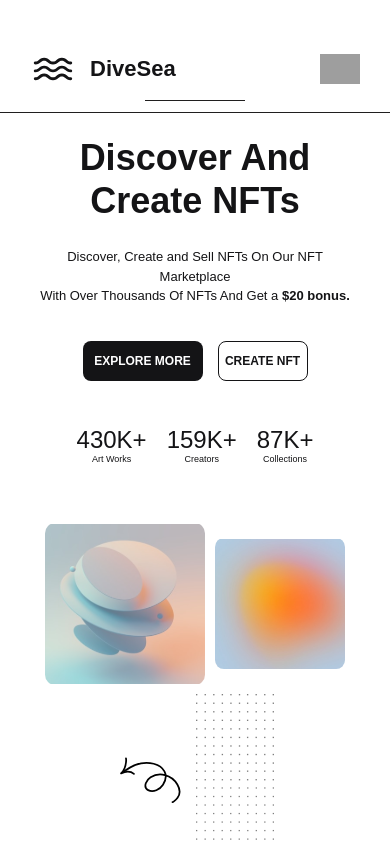
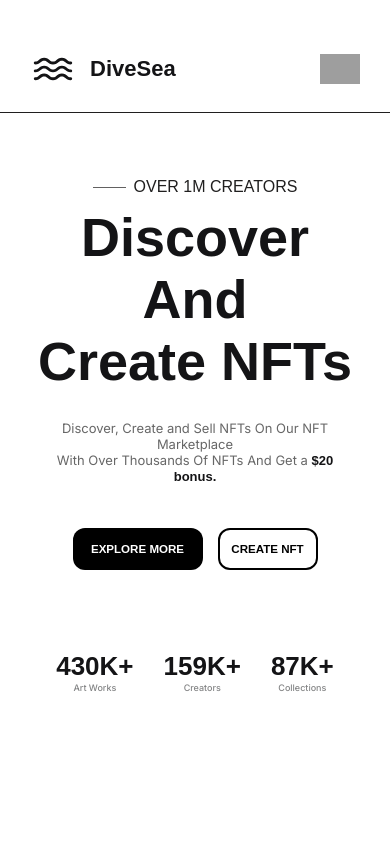
Before and after one commit to Sskutushev/nft-marketplace, a Next.js app: page / in a window 390 px wide. Shown: the top 844 px of the page. Built offline with nearby package versions, Linux system fonts and the light colour scheme; grey boxes are pictures that could not be loaded.

Commit message:
feat: Refine HeroSection button text centering and responsiveness

```diff
--- a/src/components/Hero/HeroSection.module.scss
+++ b/src/components/Hero/HeroSection.module.scss
@@ -6,16 +6,24 @@
   overflow-x: hidden;
   padding-bottom: 100px;
   display: flex;
-  padding-top: 166px;
   transition: padding-top $transition-base;
   justify-content: center;
-  position: relative; /* Added for positioning rightContainer */
+
+  @media (min-width: 1241px) {
+    padding-top: 215px;
+  }
+  @media (min-width: 769px) and (max-width: 1240px) {
+    padding-top: 152px;
+  }
+  @media (max-width: 768px) {
+    padding-top: 178px;
+  }
 }
 
 .desktopTabletHero {
   display: block;
 
-  @media (max-width: 900px) {
+  @media (max-width: 900px) { // Changed to 900px
     display: none;
   }
 }
@@ -23,50 +31,145 @@
 .mobileHero {
   display: none;
 
-  @media (max-width: 900px) {
+  @media (max-width: 900px) { // Changed to 900px
     display: block;
   }
 }
 
 .mainContainer {
+  @media (min-width: 1241px) {
+    width: 1246px;
+    height: 515px;
+  }
+  @media (min-width: 769px) and (max-width: 1240px) {
+    width: 890px;
+    height: 370px;
+  }
+}
+
+.mobileContainer {
+  @media (max-width: 768px) {
+    width: 315px;
+    height: 663px;
+  }
+}
+
+.leftContainer {
   display: flex;
-  align-items: center;
-  gap: 20px;
-  /* margin: 0 auto; removed from base */
+  flex-direction: column;
+  align-items: flex-start; // Default for desktop/tablet
+}
+
+.line {
+  width: 195px;
+  height: 1px;
+  background-color: rgba(32, 31, 31, 0.7);
+
+  @media (max-width: 1240px) {
+    width: 138px;
+  }
+}
+
+.headline {
+  font-family: $font-primary;
+  font-weight: 600;
+  font-size: 76px;
+  color: #141416;
+  width: 567px;
+  height: 168px;
+  margin-top: 10px;
+
+  @media (max-width: 1240px) {
+    font-size: 54px;
+    width: auto;
+    height: auto;
+  }
+}
+
+.subheadline {
+  font-family: $font-secondary;
+  font-size: 18px;
+  color: #676767;
+  margin-top: 28px;
+
+  strong {
+    font-weight: 600;
+    color: #141416;
+  }
+
+  @media (max-width: 1240px) {
+    font-size: 13px;
+  }
 }
 
 .buttonGroup {
   display: flex;
+  gap: 22px;
+  margin-top: 44px;
+
+  @media (max-width: 1240px) {
+    gap: 15px;
+  }
 }
 
 .exploreButton, .createButton {
   @include button-reset;
-  font-family: 'Poppins', sans-serif;
+  text-transform: uppercase;
+  border-radius: 12px;
+  font-family: $font-primary;
   font-weight: 600;
-  text-transform: uppercase;
+  font-size: 16px;
+  transition: all $transition-base;
+  white-space: nowrap;
+  display: flex; // Added for centering text
+  justify-content: center; // Added for centering text
+  align-items: center; // Added for centering text
 }
 
 .exploreButton {
-  background-color: $black-secondary;
+  width: 180px;
+  height: 60px;
+  background-color: #000000;
   color: $white;
+  /* padding: 18px 29px; Removed */
+
   &:hover {
-    background-color: $black-hover;
+    background-color: #222222;
+  }
+
+  @media (max-width: 1240px) {
+    width: 130px;
+    height: 42px;
+    font-size: 11.57px;
   }
 }
 
 .createButton {
+  width: 140px;
+  height: 60px;
   background-color: transparent;
-  border-style: solid;
-  border-color: $black-secondary;
-  color: $black-secondary;
+  border: 2px solid #000000;
+  color: #000000;
+
   &:hover {
-    background-color: rgba(214, 214, 214, 0.2);
+    background-color: #D7D7D7;
+  }
+
+  @media (max-width: 1240px) {
+    width: 100px;
+    height: 42px;
+    font-size: 11.57px;
   }
 }
 
 .statsContainer {
   display: flex;
-  flex-wrap: nowrap;
+  gap: 60px;
+  margin-top: 81px;
+
+  @media (max-width: 1240px) {
+    gap: 30px;
+  }
 }
 
 .stat {
@@ -74,85 +177,15 @@
   flex-direction: column;
 }
 
-@media (min-width: 1241px) {
-  .heroSection {
-    padding-top: 214px;
-  }
-  .mainContainer {
-    width: 1246px; /* Width of the content area */
-    height: 543px;
-    align-items: flex-start;
-    margin: 0 auto; /* Added for centering */
-    position: relative; /* For absolute positioning of rightContainer */
-  }
-
-  .leftContainer {
-    width: 567px;
-    height: 515px;
-  }
-
-  .rightContainer {
-    width: 780px;
-    height: 543px;
-    position: absolute;
-    left: 952px; /* For 1920px screen, x=952 */
-    top: 202px; /* For 1920px screen, y=202 */
-  }
-
-  .line {
-    width: 195px;
-    height: 1px;
-    background-color: #201F1F;
-  }
-
-  .headline {
-    font-family: $font-primary;
-    font-weight: 600;
-    font-size: 76px;
-    line-height: 1.1;
-    margin-top: 16px;
-    color: #141416;
-  }
-
-  .subheadline {
-    font-family: $font-secondary;
-    font-size: 18px;
-    color: #676767;
-    margin-top: 28px;
-    line-height: 1.6;
-    strong {
-      font-weight: 600;
-      color: #141416;
-    }
-  }
-
-  .buttonGroup {
-    gap: 20px;
-    margin-top: 44px;
-  }
-
-  .exploreButton, .createButton {
-    font-size: 16px;
-    border-radius: 12px;
-    height: 60px;
-  }
-
-  .exploreButton { width: 180px; }
-  .createButton {
-    width: 140px;
-    border-width: 2px;
-  }
-
-  .statsContainer {
-    gap: 60px;
-    margin-top: 80px;
-  }
-
 .statValue {
   font-family: 'Public Sans', sans-serif;
   font-weight: 600;
   font-size: 36px;
   color: #141416;
+
+  @media (max-width: 1240px) {
+    font-size: 26px;
+  }
 }
 
 .statLabel {
@@ -160,236 +193,30 @@
   font-weight: 500;
   font-size: 12px;
   color: #848586;
+
+  @media (max-width: 1240px) {
+    font-size: 9px;
+  }
 }
 
-  .imageWrapper { position: absolute; }
-  .image1 { width: 391px; height: 395px; left: 0; top: 10px; img { border-radius: 25px; } }
-  .image2 { width: 320px; height: 322px; left: 431px; top: 200px; z-index: 2; img { border-radius: 22px; } }
-  .arrow { width: 129px; height: 124px; left: 413px; top: 60px; transform: rotate(93.08deg); z-index: 3; }
-  .image4 { width: 173px; height: 400px; left: 607px; top: 0; z-index: 1; }
+// Mobile specific styles
+.mobileHero {
+  .leftContainer {
+    align-items: center;
+    text-align: center;
   }
 
-@media (min-width: 769px) and (max-width: 1240px) {
-  .heroSection {
-    padding-top: 152px;
-  }
-  .mainContainer {
-    width: 890px;
-    height: 390px;
-    align-items: flex-start;
-    margin: 0 auto; /* Added for centering */
-    position: relative; /* Added for absolute positioning of rightContainer */
-  }
-  .leftContainer {
-    flex-shrink: 0;
-    width: 450px;
-  }
-  .rightContainer {
-    width: 555px;
-    height: 390px;
-    position: absolute;
-    left: 507px; /* For 1024px screen, x=507 */
-    top: 143px; /* For 1024px screen, y=143 */
+  .lineAndTextBlock {
+    display: flex;
+    align-items: center;
+    gap: 8px;
   }
 
   .line {
-    width: 138px;
-    height: 1px;
-    background-color: #201F1F;
+    width: 33px;
   }
-  .headline { font-size: 54px; margin-top: 10px; }
-  .subheadline { font-size: 13px; margin-top: 20px; strong { font-size: 13px; } }
-  .buttonGroup { margin-top: 30px; gap: 15px; }
-  .exploreButton, .createButton { height: 42px; border-radius: 8.83px; font-size: 11.57px; }
-  .exploreButton { width: 130px; }
-  .createButton { width: 100px; border-width: 1.07px; }
-  .statsContainer { margin-top: 40px; gap: 30px; }
-  .statValue { font-size: 26px; }
-  .statLabel { font-size: 9px; }
 
-  .imageWrapper { position: absolute; }
-  .image1 {
-    width: 280px; height: 280px;
-    left: -10px;
-    top: 5px;
-    z-index: 2;
-    img { border-radius: 18px; }
-  }
-  .image2 {
-    width: 230px; height: 230px;
-    left: 297px;
-    top: 133px;
-    z-index: 3;
-  }
-  .arrow {
-    width: 91.59px; height: 88.34px;
-    left: 284px;
-    top: 34px;
-  }
-  .image4 {
-    width: 123.32px; height: 284.23px;
-    left: 422px;
-    top: -9px;
-    z-index: 1;
+  .mobileOnlyText {
+    color: #201F1F;
   }
 }
-
-@media (max-width: 768px) {
-  .heroSection {
-    padding-top: 100px;
-    padding-left: 0;
-    padding-right: 0;
-  }
-  .mainContainer {
-    flex-direction: column;
-    width: 100%;
-    padding: 0 15px;
-    gap: 60px;
-    align-items: center;
-  }
-  .leftContainer {
-    width: 100%;
-    max-width: 315px;
-    height: auto;
-    align-items: center;
-    text-align: center;
-    position: static;
-    order: 1;
-    display: flex;
-    flex-direction: column;
-    gap: 15px;
-  }
-  .rightContainer {
-    order: 2;
-    width: 100%;
-    max-width: 350px;
-    height: auto;
-    position: static;
-    display: flex;
-    flex-wrap: wrap;
-    justify-content: center;
-    align-items: center;
-    gap: 10px;
-  }
-
-  .line {
-    width: 100px;
-    height: 1px;
-    background-color: #201F1F;
-    margin-bottom: 10px;
-    position: static;
-  }
-  .mobileOnlyText {
-    display: block;
-    font-family: $font-primary;
-    font-weight: 600;
-    font-size: 10px;
-    color: #201F1F;
-    position: static;
-    top: auto;
-    left: auto;
-  }
-
-  .headline { font-size: 36px; margin-top: 10px; line-height: 1.2; }
-  .subheadline { font-size: 13px; margin-top: 10px; line-height: 1.5; strong { font-size: 13px; } }
-
-  .buttonGroup {
-    justify-content: center;
-    gap: 15px;
-    margin-top: 20px;
-  }
-
-  .exploreButton, .createButton {
-    height: 40px;
-    border-radius: 8px;
-    font-size: 12px;
-  }
-  .exploreButton { width: 120px; }
-  .createButton {
-    width: 90px;
-    border-width: 1px;
-  }
-
-  .statsContainer {
-    width: 100%;
-    justify-content: center;
-    gap: 20px;
-    margin-top: 30px;
-  }
-  .statValue { font-size: 24px; }
-  .statLabel { font-size: 9px; }
-
-  .imageWrapper {
-    position: static;
-    width: 150px;
-    height: 150px;
-  }
-  .image1 { width: 160px; height: 160px; }
-  .image2 { width: 130px; height: 130px; }
-  .arrow { width: 70px; height: 70px; }
-  .image4 { width: 80px; height: 180px; }
-}
-
-@media (min-width: 1920px) {
-  .heroSection {
-    padding-left: calc( (100% - 1920px) / 2 + 336px); /* Fix position for 1920px */
-    padding-top: 214px;
-    max-width: 1920px; /* Max width for the section */
-    margin: 0 auto; /* Center the section itself */
-  }
-  .mainContainer {
-    width: 1396px;
-    height: 543px;
-    align-items: flex-start;
-  }
-
-  .rightContainer {
-    width: 780px;
-    height: 543px;
-    position: absolute;
-    left: 952px; /* Position relative to heroSection */
-    top: 202px;
-  }
-}
-
-@media (min-width: 1440px) and (max-width: 1919px) {
-  .heroSection {
-    padding-left: calc( (100% - 1440px) / 2 + 97px); /* Fix position for 1440px */
-    padding-top: 214px;
-  }
-  .mainContainer {
-    width: 1246px; /* Adjusted to fit content better */
-    height: 543px;
-    align-items: flex-start;
-  }
-
-  .rightContainer {
-    width: 780px; /* Original width */
-    height: 543px; /* Original height */
-    position: absolute;
-    left: 713px; /* Position relative to heroSection */
-    top: 202px;
-  }
-}
-
-@media (min-width: 769px) and (max-width: 1439px) {
-  .heroSection {
-    padding-left: calc( (100% - 1024px) / 2 + 67px); /* Fix position for 1024px */
-    padding-top: 152px;
-  }
-  .mainContainer {
-    width: 890px;
-    height: 390px;
-    align-items: flex-start;
-  }
-  .rightContainer {
-    width: 555px;
-    height: 390px;
-    position: absolute;
-    left: 507px; /* Position relative to heroSection */
-    top: 143px;
-  }
-}
-
-
-.mobileOnlyText { display: none; }
--- a/src/components/Hero/HeroSection.tsx
+++ b/src/components/Hero/HeroSection.tsx
@@ -9,36 +9,7 @@ const HeroSection = () => {
   const mainRef = useRef(null);
 
   useEffect(() => {
-    const ctx = gsap.context(() => {
-      const imageWrappers = gsap.utils.toArray(`.${styles.imageWrapper}`);
-      const leftElements = gsap.utils.toArray(`.${styles.leftContainer} > *`);
-
-      // Set initial hidden states
-      gsap.set(imageWrappers, { opacity: 0, x: '50%' });
-      gsap.set(leftElements, { opacity: 0, y: 30 });
-
-      // Create timelines for animations
-      const imageTimeline = gsap.timeline({ delay: 0.5 });
-      imageTimeline.to(imageWrappers, {
-        opacity: 1,
-        x: '0%',
-        duration: 1,
-        stagger: 0.15,
-        ease: 'power3.out'
-      });
-
-      const textTimeline = gsap.timeline({ delay: 0.2 });
-      textTimeline.to(leftElements, {
-        opacity: 1,
-        y: 0,
-        duration: 0.8,
-        stagger: 0.1,
-        ease: 'power3.out'
-      });
-
-    }, mainRef); // Scope animations to the main container
-
-    return () => ctx.revert(); // Cleanup function
+    // Animation logic will be re-added later
   }, []);
 
   return (
@@ -48,7 +19,6 @@ const HeroSection = () => {
         <div className={styles.mainContainer}>
           <div className={styles.leftContainer}>
             <div className={styles.line}></div>
-            <span className={styles.mobileOnlyText}>OVER 1M CREATORS</span>
             <h1 className={styles.headline}>
               Discover And <br />
               Create NFTs
@@ -77,31 +47,17 @@ const HeroSection = () => {
               </div>
             </div>
           </div>
-
-          <div className={styles.rightContainer}>
-            <div className={`${styles.imageWrapper} ${styles.image1}`}>
-              <NextImage src="/images/Rectangle 3.svg" alt="NFT 1" fill sizes="(max-width: 768px) 100vw, (max-width: 1200px) 50vw, 33vw" style={{ objectFit: 'cover' }} />
-            </div>
-            <div className={`${styles.imageWrapper} ${styles.image2}`}>
-              <NextImage src="/images/Rectangle 3 (1).svg" alt="NFT 2" fill sizes="(max-width: 768px) 100vw, (max-width: 1200px) 50vw, 33vw" style={{ objectFit: 'cover' }} />
-            </div>
-            <div className={`${styles.imageWrapper} ${styles.arrow}`}>
-              <NextImage src="/images/Arrow 01.svg" alt="Arrow" fill sizes="(max-width: 768px) 100vw, (max-width: 1200px) 50vw, 33vw" style={{ objectFit: 'contain' }} />
-            </div>
-            <div className={`${styles.imageWrapper} ${styles.image4}`}>
-              <NextImage src="/images/Frame 26.svg" alt="NFT 4" fill sizes="(max-width: 768px) 100vw, (max-width: 1200px) 50vw, 33vw" style={{ objectFit: 'contain' }} />
-            </div>
-          </div>
         </div>
       </div>
 
       {/* Mobile Version */}
       <div className={styles.mobileHero}>
-        {/* Structure for mobile version goes here */}
-        <div className={styles.mainContainer}>
+        <div className={styles.mobileContainer}>
           <div className={styles.leftContainer}>
-            <div className={styles.line}></div>
-            <span className={styles.mobileOnlyText}>OVER 1M CREATORS</span>
+            <div className={styles.lineAndTextBlock}>
+              <div className={styles.line}></div>
+              <span className={styles.mobileOnlyText}>OVER 1M CREATORS</span>
+            </div>
             <h1 className={styles.headline}>
               Discover And <br />
               Create NFTs
@@ -130,22 +86,6 @@ const HeroSection = () => {
               </div>
             </div>
           </div>
-
-          <div className={styles.rightContainer}>
-            {/* You can have different image structure for mobile */}
-            <div className={`${styles.imageWrapper} ${styles.image1}`}>
-              <NextImage src="/images/Rectangle 3.svg" alt="NFT 1" fill sizes="(max-width: 768px) 100vw, (max-width: 1200px) 50vw, 33vw" style={{ objectFit: 'cover' }} />
-            </div>
-            <div className={`${styles.imageWrapper} ${styles.image2}`}>
-              <NextImage src="/images/Rectangle 3 (1).svg" alt="NFT 2" fill sizes="(max-width: 768px) 100vw, (max-width: 1200px) 50vw, 33vw" style={{ objectFit: 'cover' }} />
-            </div>
-            <div className={`${styles.imageWrapper} ${styles.arrow}`}>
-              <NextImage src="/images/Arrow 01.svg" alt="Arrow" fill sizes="(max-width: 768px) 100vw, (max-width: 1200px) 50vw, 33vw" style={{ objectFit: 'contain' }} />
-            </div>
-            <div className={`${styles.imageWrapper} ${styles.image4}`}>
-              <NextImage src="/images/Frame 26.svg" alt="NFT 4" fill sizes="(max-width: 768px) 100vw, (max-width: 1200px) 50vw, 33vw" style={{ objectFit: 'contain' }} />
-            </div>
-          </div>
         </div>
       </div>
     </section>
```
Lines whose indentation alone changed are shown as unchanged.
